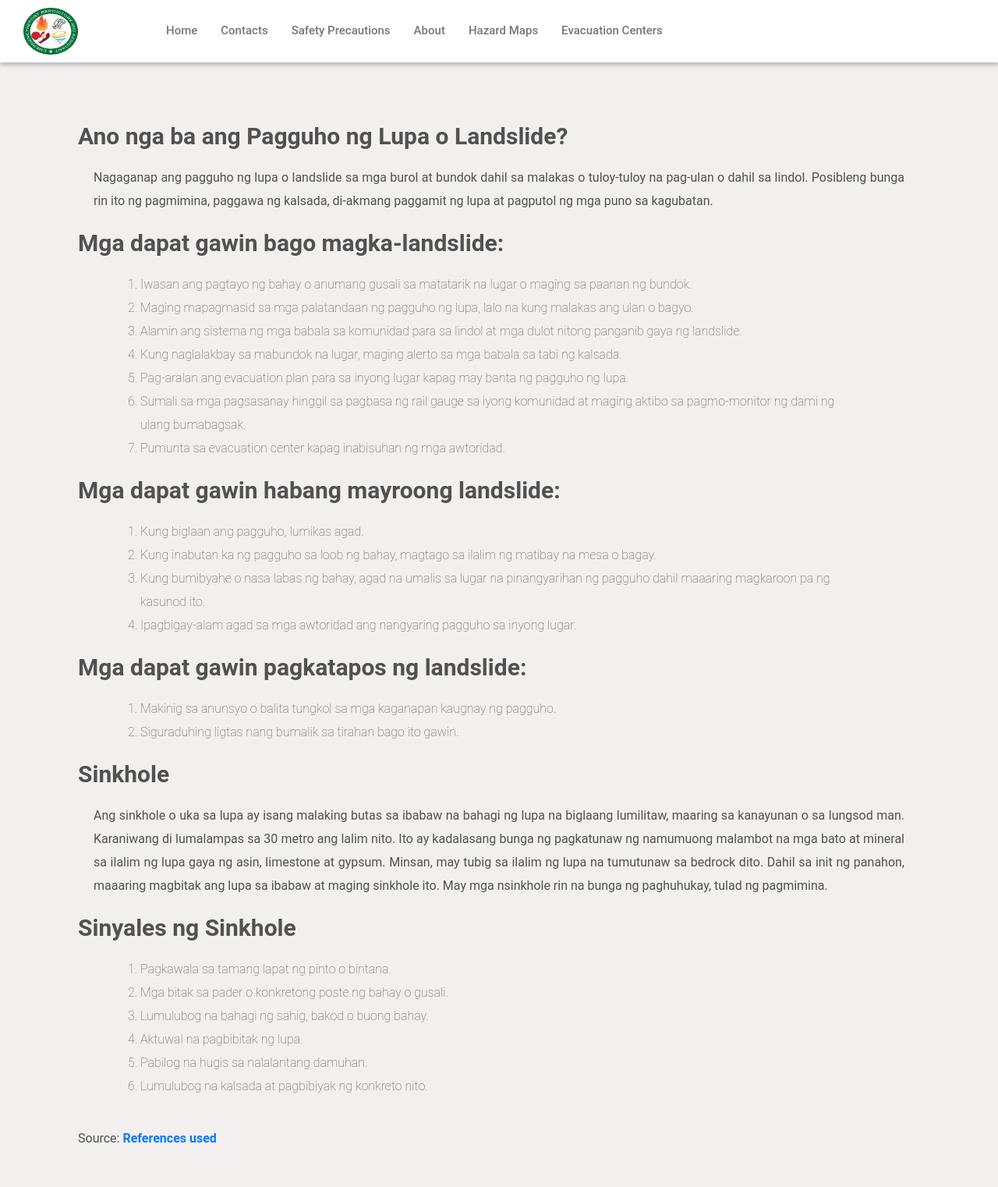
After one commit to derick0402/thesisbangscommunity, a CodeIgniter app: page /thesisbangscommunity/pagguho in a window 1280 px wide. The commit adds this page. Shown: the whole page at 78% size. Run offline with CodeIgniter, Linux system fonts and the light colour scheme; some libraries are stand-ins or nearby versions.

Commit message:
finished safety

```diff
--- a/application/config/routes.php
+++ b/application/config/routes.php
@@ -49,6 +49,7 @@ defined('BASEPATH') OR exit('No direct script access allowed');
 | Examples:	my-controller/index	-> my_controller/index
 |		my-controller/my-method	-> my_controller/my_method
 */
+$route['pagguho'] = 'mdrrmo/pagguho';
 $route['sunog'] = 'mdrrmo/sunog';
 $route['kalsada'] = 'mdrrmo/kalsada';
 $route['bagyo'] = 'mdrrmo/bagyo';
--- a/application/controllers/Mdrrmo.php
+++ b/application/controllers/Mdrrmo.php
@@ -29,4 +29,9 @@ class Mdrrmo extends CI_Controller {
                 $this->load->view('pages/sunog');
                 $this->load->view('pages/footer');
         }
+        public function pagguho(){
+                $this->load->view('pages/header');
+                $this->load->view('pages/pagguho');
+                $this->load->view('pages/footer');
+        }
 }
--- a/application/views/pages/mdrrmo.php
+++ b/application/views/pages/mdrrmo.php
@@ -148,7 +148,7 @@
                         Posibleng bunga rin ito ng pagmimina, paggawa ng kalsada, di-akmang paggamit
                         ng lupa at pagputol ng mga puno sa kagubatan.
                     </p>
-                    <a href="">Read More <i class="fa fa-long-arrow-alt-right"></i></a>
+                    <a href="<?php echo base_url()?>pagguho">Read More <i class="fa fa-long-arrow-alt-right"></i></a>
                 </div>
             </div>
 
--- /dev/null
+++ b/application/views/pages/pagguho.php
@@ -0,0 +1,92 @@
+<div id="disaster">
+    <p id="disasterTitle">Ano nga ba ang Pagguho ng Lupa o Landslide?</p>
+    <p class="descriptions">
+        Nagaganap ang pagguho ng lupa o landslide sa mga burol at bundok dahil sa malakas
+        o tuloy-tuloy na pag-ulan o dahil sa lindol. Posibleng bunga rin ito ng pagmimina,
+        paggawa ng kalsada, di-akmang paggamit ng lupa at pagputol ng mga puno sa kagubatan.
+    </p>
+    <p id="disasterTitle">Mga dapat gawin bago magka-landslide:</p>
+    <ul class="subUl" style="font-weight:lighter">
+        <li>
+            Iwasan ang pagtayo ng bahay o anumang gusali sa matatarik na lugar o maging sa paanan ng bundok.
+        </li>
+        <li>
+            Maging mapagmasid sa mga palatandaan ng pagguho ng lupa, lalo na kung malakas ang ulan o bagyo.
+        </li>
+        <li>
+            Alamin ang sistema ng mga babala sa komunidad para sa lindol at mga dulot nitong
+            panganib gaya ng landslide.
+        </li>
+        <li>
+            Kung naglalakbay sa mabundok na lugar, maging alerto sa mga babala sa tabi ng kalsada.
+        </li>
+        <li>
+            Pag-aralan ang evacuation plan para sa inyong lugar kapag may banta ng pagguho ng lupa.
+        </li>
+        <li>
+            Sumali sa mga pagsasanay hinggil sa pagbasa ng rail gauge sa iyong komunidad at maging
+            aktibo sa pagmo-monitor ng dami ng ulang bumabagsak.
+        </li>
+        <li>
+            Pumunta sa evacuation center kapag inabisuhan ng mga awtoridad.
+        </li>
+    </ul>
+    <p id="disasterTitle">Mga dapat gawin habang mayroong landslide:</p>
+    <ul class="subUl" style="font-weight:lighter">
+        <li>
+            Kung biglaan ang pagguho, lumikas agad.
+        </li>
+        <li>
+            Kung inabutan ka ng pagguho sa loob ng bahay, magtago sa ilalim ng matibay na mesa o bagay.
+        </li>
+        <li>
+            Kung bumibyahe o nasa labas ng bahay, agad na umalis sa lugar na pinangyarihan ng
+            pagguho dahil maaaring magkaroon pa ng kasunod ito.
+        </li>
+        <li>
+            Ipagbigay-alam agad sa mga awtoridad ang nangyaring pagguho sa inyong lugar.
+        </li>
+    </ul>
+    <p id="disasterTitle">Mga dapat gawin pagkatapos ng landslide:</p>
+    <ul class="subUl" style="font-weight:lighter">
+        <li>
+            Makinig sa anunsyo o balita tungkol sa mga kaganapan kaugnay ng pagguho.
+        </li>
+        <li>
+            Siguraduhing ligtas nang bumalik sa tirahan bago ito gawin.
+        </li>
+    </ul>
+    <p id="disasterTitle">Sinkhole</p>
+    <p class="descriptions">
+        Ang sinkhole o uka sa lupa ay isang malaking butas sa ibabaw na bahagi ng lupa
+        na biglaang lumilitaw, maaring sa kanayunan o sa lungsod man.
+        Karaniwang di lumalampas sa 30 metro ang lalim nito. Ito ay kadalasang bunga ng
+        pagkatunaw ng namumuong malambot na mga bato at mineral sa ilalim ng lupa gaya ng asin,
+        limestone at gypsum. Minsan, may tubig sa ilalim ng lupa na tumutunaw sa bedrock dito.
+        Dahil sa init ng panahon, maaaring magbitak ang lupa sa ibabaw at maging sinkhole ito.
+        May mga nsinkhole rin na bunga ng paghuhukay, tulad ng pagmimina.
+    </p>
+    <p id="disasterTitle">Sinyales ng Sinkhole</p>
+    <ul class="subUl" style="font-weight:lighter">
+        <li>
+            Pagkawala sa tamang lapat ng pinto o bintana.
+        </li>
+        <li>
+            Mga bitak sa pader o konkretong poste ng bahay o gusali.
+        </li>
+        <li>
+            Lumulubog na bahagi ng sahig, bakod o buong bahay.
+        </li>
+        <li>
+            Aktuwal na pagbibitak ng lupa.
+        </li>
+        <li>
+            Pabilog na hugis sa nalalantang damuhan.
+        </li>
+        <li>
+            Lumulubog na kalsada at pagbibiyak ng konkreto nito.
+        </li>
+    </ul>
+    <br/>
+    <span>Source: <a href="<?php echo base_url();?>references">References used</a></span>
+</div>
--- a/application/views/pages/sunog.php
+++ b/application/views/pages/sunog.php
@@ -1,5 +1,5 @@
 <div id="disaster">
-    <p id="disasterTitle">Ano ba ang Sunog?</p>
+    <p id="disasterTitle">Ano nga ba ang Sunog?</p>
     <p class="descriptions">
         Ang sunog ay kadalasang nangyayari tuwing tag-init, lalo na kapag buwan ng Marso.
         Kung kaya idineklara ito ng gobyerno ng Pilipinas bilang Buwan ng Pag-iwas sa Sunog o
```
